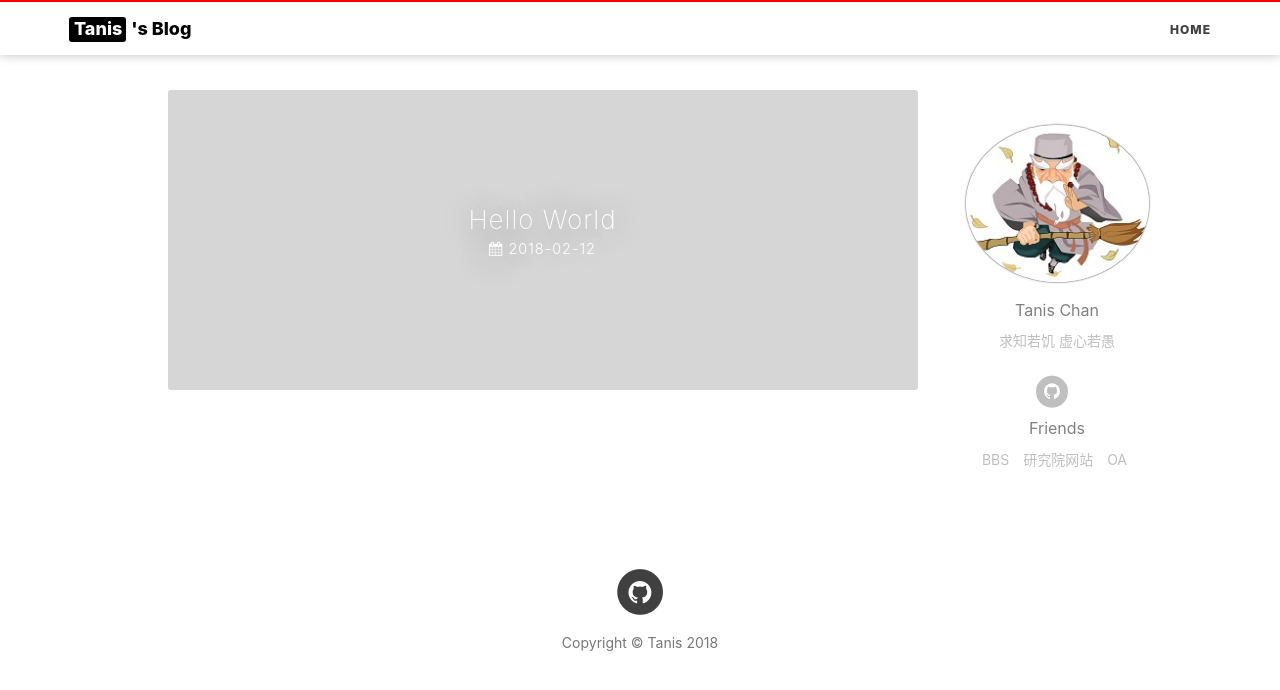
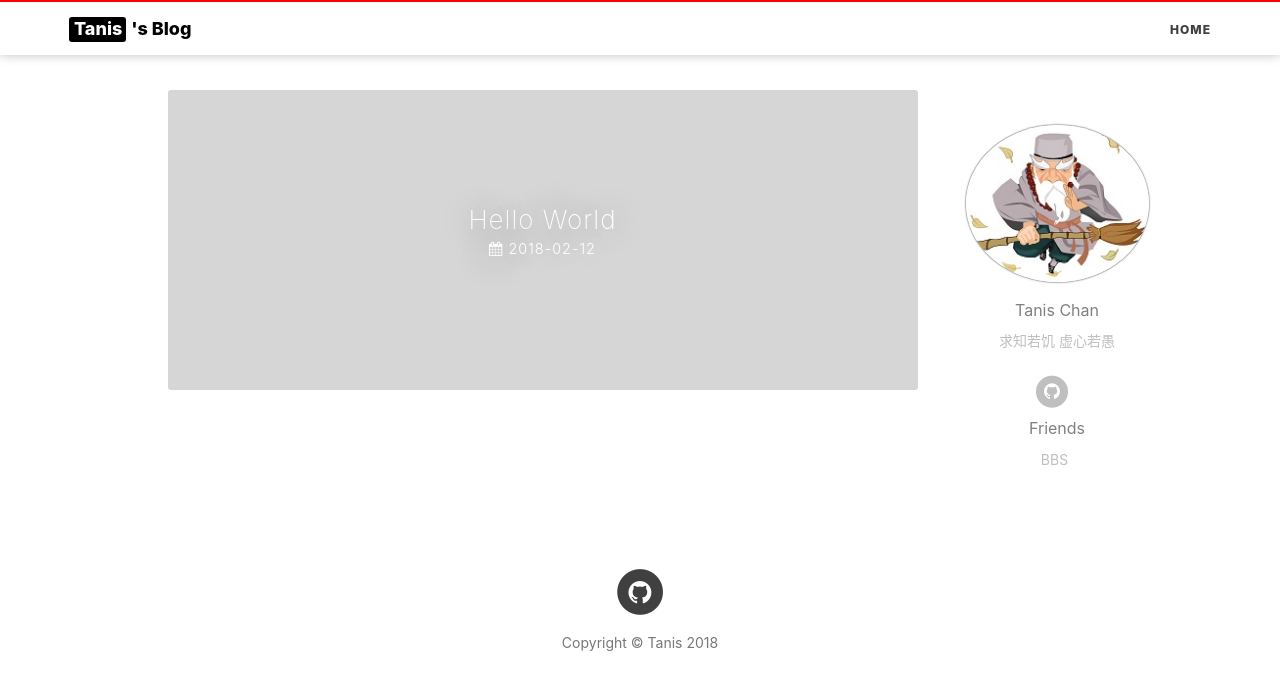
Before and after one commit to chenhjcs/chenhjcs.github.io, a plain HTML site: page index.html in a window 1280 px wide. Drawn offline with nearby package versions, Linux system fonts and the light colour scheme; some packages are replaced by stand-ins of ours; a script that the page names is missing.

Commit message:
Site updated: 2018-02-18 01:25:22

```diff
--- a/index.html
+++ b/index.html
@@ -353,10 +353,6 @@
 
                 <li><a href="http//bbs.nju.edu.cn" target="_blank">BBS</a></li>
 
-                <li><a href="http://webserver/intranet/" target="_blank">研究院网站</a></li>
-
-                <li><a href="http://198.87.119.80/wui/main.jsp" target="_blank">OA</a></li>
-
             </ul>
 
 
```
Also changed, not shown: 2018/02/12/hello-world/index.html (+0 -4 lines).
